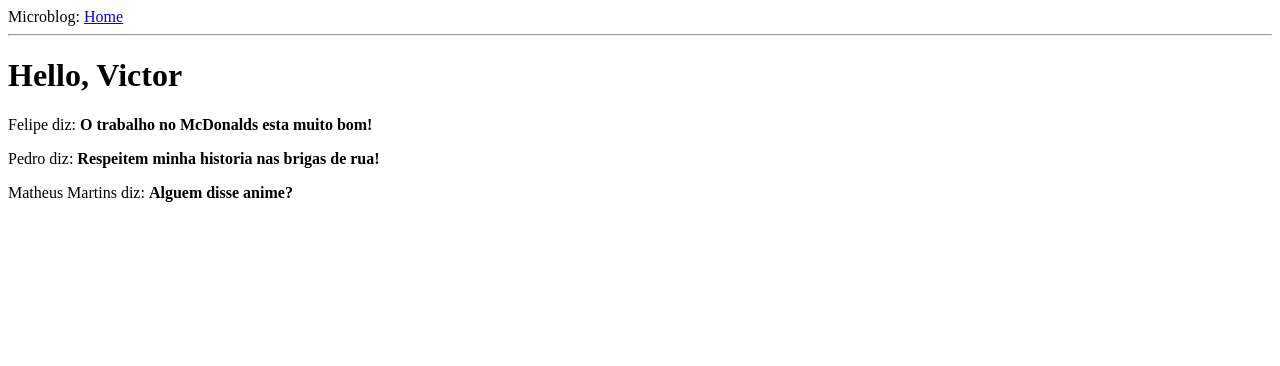
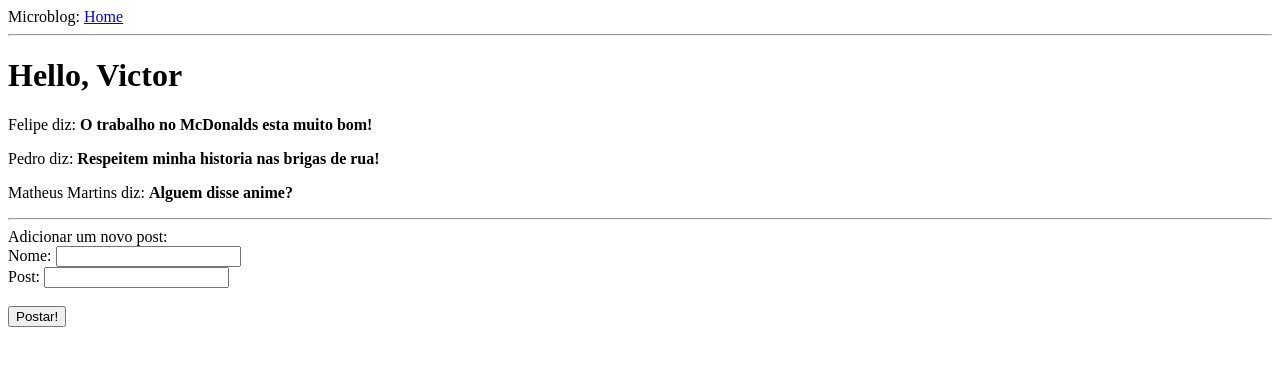
Before and after one commit to VictorDMor/flask-app, a Flask app: page / in a window 1280 px wide. Shown: the top 366 px of the page. Run offline with Flask 2, Linux system fonts and the light colour scheme.

```diff
--- a/app/templates/index.html
+++ b/app/templates/index.html
@@ -4,4 +4,11 @@
 	{% for post in posts %}
 	<div><p>{{ post.author.nickname }} diz: <b>{{ post.body }}</b></p></div>
 	{% endfor %}
+	<hr>
+	<form method='GET'>
+	Adicionar um novo post: <br />
+	Nome: <input type='text' name='name' value=''><br />
+	Post: <input type='textarea' name='post'><br/><br/>
+	<input type='submit' name='submit' value='Postar!'>
+	</form>
 {% endblock %}
--- a/app/views.py
+++ b/app/views.py
@@ -8,7 +8,7 @@ def load_user(id):
 	return User.query.get(int(id))
 
 @app.route('/')
-@app.route('/index')
+@app.route('/index', methods=['GET', 'POST'])
 def index():
 	user = {'nickname': 'Victor'}
 	posts = [
@@ -25,5 +25,8 @@ def index():
 			'body': 'Alguem disse anime?'
 		}
 	]
-
-	return render_template('index.html', user=user, title='Vapo', posts=posts)
+	return render_template('index.html', title='Novo post adicionado!', user=user, posts=posts)
+	# posts.append({
+	# 	'author': {'nickname': request.form['name']},
+	# 	'body': request.form['post']
+	# })
```
Also changed, not shown: 1 other file.
